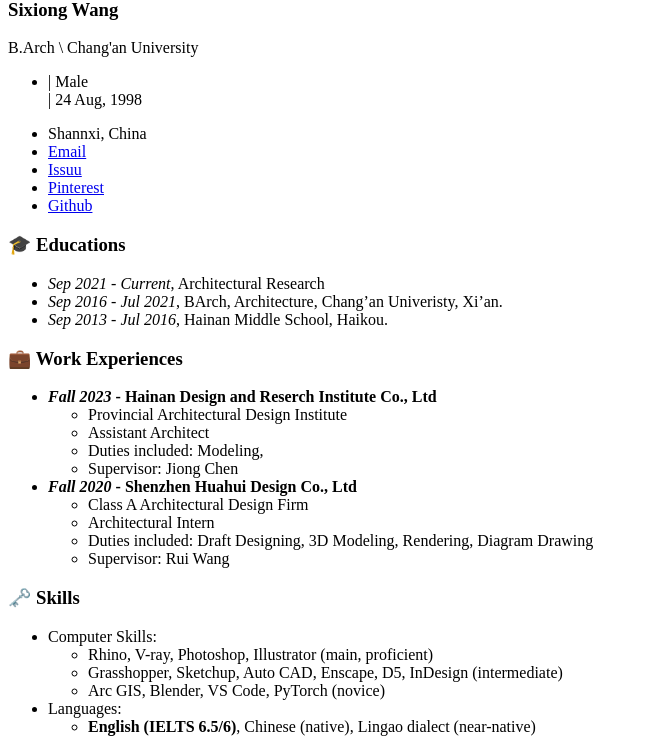
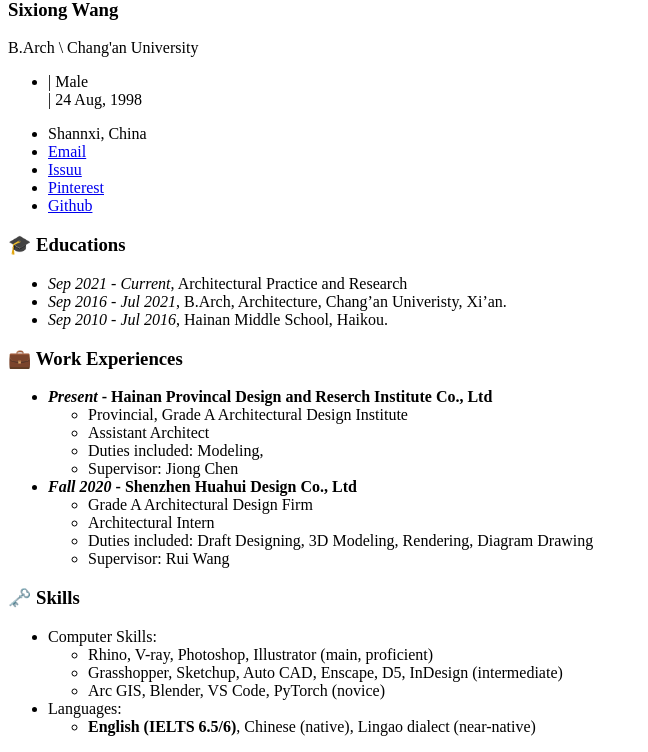
Before and after one commit to sixiong-wang/academic-page, a Jekyll site: the page built from _pages/includes/others.md, in a window 1280 px wide. Shown: the part 526-1278 px from the top of the page, without its empty margins (0-648 px from the left). Built offline with Jekyll 4.4.1, drawn with Linux system fonts in a browser that asks for light colours; our own code applies the rules of GitHub Pages for plain Markdown files; comment, search, counter and statistics services are not loaded.

Commit message:
更新Education和Practice信息

```diff
--- a/_pages/includes/others.md
+++ b/_pages/includes/others.md
@@ -1,19 +1,19 @@
 # 🎓 Educations
 
-* *Sep 2021 - Current*, Architectural Research
-* *Sep 2016 - Jul 2021*, BArch, Architecture, Chang'an Univeristy, Xi'an.
-* *Sep 2013 - Jul 2016*, Hainan Middle School, Haikou.
+* *Sep 2021 - Current*, Architectural Practice and Research
+* *Sep 2016 - Jul 2021*, B.Arch, Architecture, Chang'an Univeristy, Xi'an.
+* *Sep 2010 - Jul 2016*, Hainan Middle School, Haikou.
 
 # 💼 Work Experiences
 
-* ***Fall 2023* - Hainan Design and Reserch Institute Co., Ltd**
-  * Provincial Architectural Design Institute
+* ***Present* - Hainan Provincal Design and Reserch Institute Co., Ltd**
+  * Provincial, Grade A Architectural Design Institute
   * Assistant Architect
   * Duties included: Modeling,
   * Supervisor: Jiong Chen
 
 * ***Fall 2020* - Shenzhen Huahui Design Co., Ltd**
-  * Class A Architectural Design Firm
+  * Grade A Architectural Design Firm
   * Architectural Intern
   * Duties included: Draft Designing, 3D Modeling, Rendering, Diagram Drawing
   * Supervisor: Rui Wang
```
